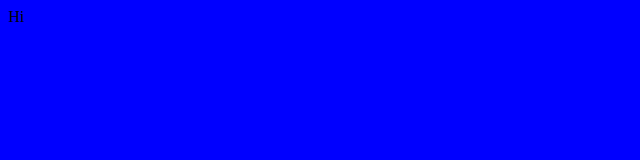
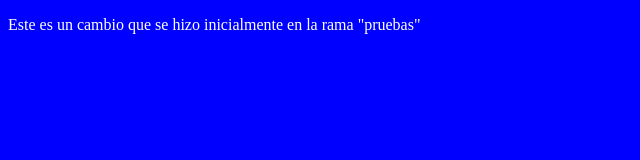
Before and after one commit to lopongoaca/testGit, a plain HTML site: page index.html in a window 1280 px wide. Shown: the whole page, without its empty margins (0-640 px from the left). Drawn offline with Linux system fonts and the light colour scheme.

Commit message:
fondo y fuente

```diff
--- a/css/styles.css
+++ b/css/styles.css
@@ -1,3 +1,6 @@
 body{
     background: blue;
 }
+p{
+    color: white;
+}
--- a/index.html
+++ b/index.html
@@ -6,6 +6,6 @@
     <link rel="stylesheet" href="css/styles.css">
 </head>
 <body>
-    Hi
+    <p>Este es un cambio que se hizo inicialmente en la rama "pruebas"</p>
 </body>
 </html>
```
